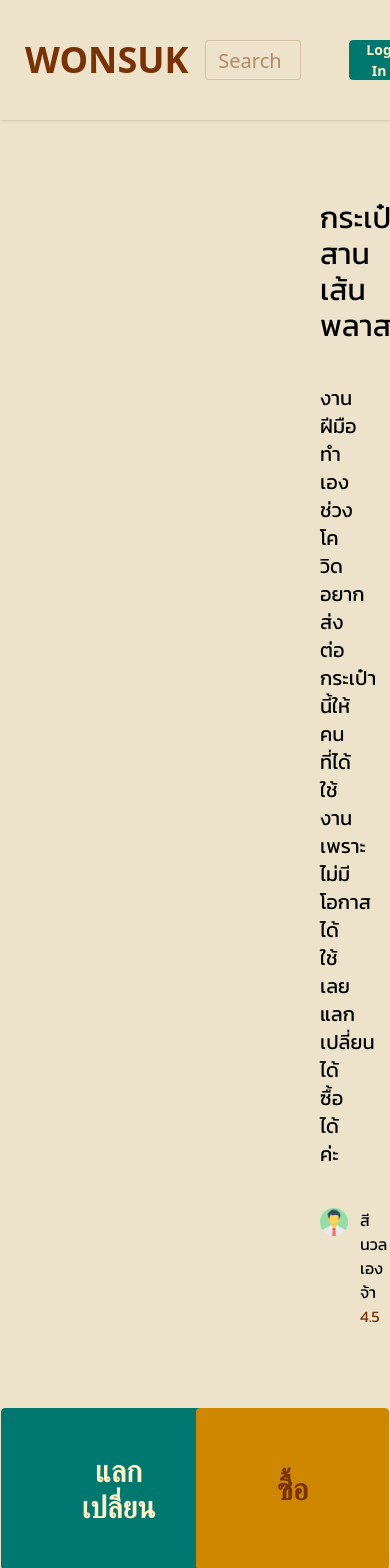
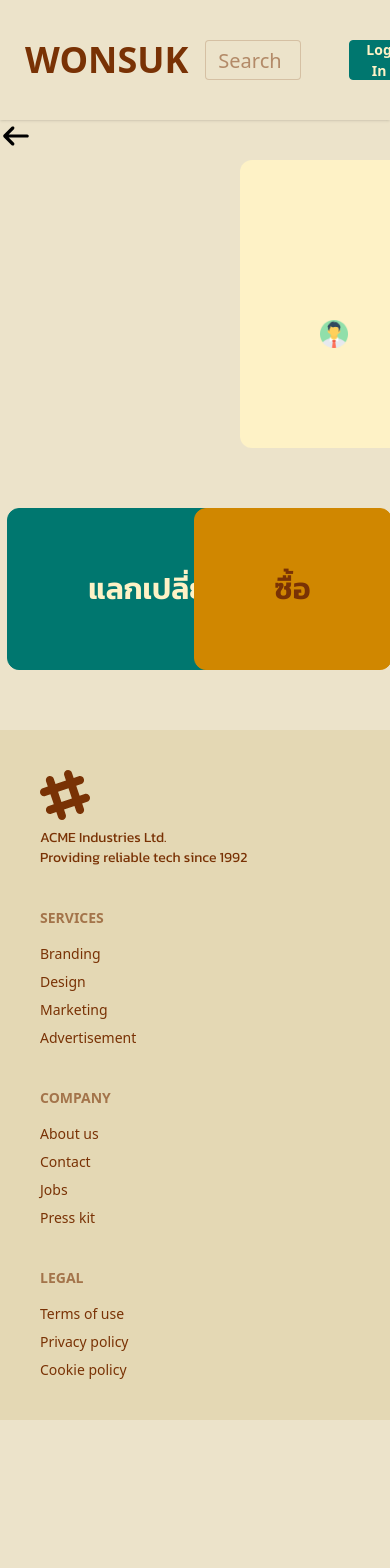
Before and after one commit to Jocrepe/Wonsuk-website, a Vue app: page /exchangeshop in a window 390 px wide. Shown: the top 1568 px of the page. After the commit the page ends 1420 px from the top, so only its background shows below. Built offline with nearby package versions, Linux system fonts and the light colour scheme.

Commit message:
update exchange

```diff
--- a/src/views/ExchangeView.vue
+++ b/src/views/ExchangeView.vue
@@ -3,6 +3,7 @@
 import UserLayout from '@/components/user/UserLayout.vue';
 
 import { useExchangeStore } from '@/stores/exchange';
+import { useContactStore } from '@/stores/contact';
 
 // swiper
 import { Swiper, SwiperSlide } from 'swiper/vue';
@@ -21,12 +22,17 @@ import { Navigation, Pagination } from 'swiper/modules';
 const modules = [Navigation, Pagination];
 
 const exchange = useExchangeStore()
+const contact = useContactStore()
+
+const addToContact = (exchange) => {
+  contact.addToitem(exchange)
+}
 
 </script>
 
 <template>
   <UserLayout>
-    <div class="w-full bg-[#91FF91]">
+    <div class="w-full bg-primary">
       <div class="flex ">
         <div class="w-1/2">
           <img src="@/assets/icon/exchange1.png" alt="">
@@ -37,7 +43,7 @@ const exchange = useExchangeStore()
               หน้าสินค้าแลกเปลี่ยน
             </p>
           </div>
-          <div class="w-full flex justify-center mt-15">
+          <div class="w-full flex justify-center mt-20">
             <label class="input text-2xl h-17 w-100">
               <svg class="h-[1em] opacity-50" xmlns="http://www.w3.org/2000/svg" viewBox="0 0 24 24">
                 <g stroke-linejoin="round" stroke-linecap="round" stroke-width="2.5" fill="none" stroke="currentColor">
@@ -68,7 +74,7 @@ const exchange = useExchangeStore()
         :modules="modules"
         class="mySwiper"
       >
-        <swiper-slide v-for="i in exchange.list"><img :src="i.imageUrl" alt="" class="cursor-pointer"></swiper-slide>
+        <swiper-slide v-for="i in exchange.list"><RouterLink to="/exchangeshop"><img :src="i.imageUrl" alt="" class="cursor-pointer" @click="addToContact(i)"></img></RouterLink></swiper-slide>
 
       </swiper>
 
--- a/src/views/ExchangeshopView.vue
+++ b/src/views/ExchangeshopView.vue
@@ -1,42 +1,50 @@
 <script setup>
 import UserLayout from '@/components/user/UserLayout.vue';
+import Back from '@/components/user/Back.vue';
 
+import { useContactStore } from '@/stores/contact';
+
+const contact = useContactStore()
 
 </script>
 
 <template>
   <UserLayout>
-    <div class="flex">
+    <RouterLink to="/exchange">
+      <div class="w-8 h-8 absolute cursor-pointer lg:[top:170px] lg:[left:50px] 2xl:[top:170px] 2xl:[left:350px]">
+        <Back></Back>
+      </div>
+    </RouterLink>
+
+    <div class="flex mt-10">
       <div class=" w-1/2 p-20 ml-20">
-        <img src="@/assets/icon/bag.png" alt="w-full">
+        <img :src="contact.item[0]?.imageUrl" alt="" class="w-full">
 
       </div>
-      <div class="flex flex-col w-1/2 p-20">
-        <div>
-          <p class="text-3xl text-center text-black">กระเป๋าสานเส้นพลาสติก</p>
-          <p class="text-xl text-black mt-10">งานฝีมือ ทำเองช่วงโควิด อยากส่งต่อกระเป๋านี้ให้คนที่ได้ใช้งาน
-            <br>เพราะไม่มีโอกาสได้ใช้เลย แลกเปลี่ยนได้ ซื้อได้ค่ะ
-          </p>
+      <div class="flex flex-col w-1/2 p-20 bg-warning-content rounded-xl">
+        <div class="">
+          <p class="text-3xl text-center text-black">{{ contact.item[0]?.name }}</p>
+          <p class="text-xl text-black mt-10 text-center">{{ contact.item[0]?.about }}</p>
         </div>
         <div class="flex mt-10">
           <img src="@/assets/icon/man.png" alt="" class="w-7 h-7">
-          <p class="ml-3 text-black">สีนวล เองจ้า</p>
+          <p class="ml-3 text-black">{{ contact.item[0]?.seller }}</p>
         </div>
         <div class="flex ml-10">
-          <p class=" ">
-            4.5
+          <p class="">
+            {{ contact.item[0]?.reviewscore }}
           </p>
           <img src="@/assets/icon/star.png" alt="" class="w-5 h-5 ml-3">
         </div>
 
       </div>
     </div>
-    <div class="flex justify-center mb-15">
-      <div class="w-1/2 ">
-        <button class="btn btn-success p-20 text-3xl ">แลกเปลี่ยน</button>
+    <div class="flex w-full justify-center mb-15 mt-15">
+      <div class="flex w-1/2 justify-center">
+        <button class="btn btn-success p-20 text-3xl ml-30 rounded-xl"><p>แลกเปลี่ยน</p></button>
       </div>
-      <div class="">
-        <button class="btn btn-accent p-20 text-3xl ">ซื้อ</button>
+      <div class="w-1/2 flex justify-center">
+        <button class="btn btn-accent p-20 text-3xl rounded-xl"><p>ซื้อ</p></button>
       </div>
 
     </div>
--- a/src/views/ReportfixView.vue
+++ b/src/views/ReportfixView.vue
@@ -1,5 +1,6 @@
 <script setup>
 import UserLayout from '@/components/user/UserLayout.vue';
+import Back from '@/components/user/Back.vue';
 
 import { ref } from 'vue';
 
@@ -23,13 +24,18 @@ const send = () => {
 
 <template>
   <UserLayout>
+    <RouterLink to="/repair">
+      <div class="w-8 h-8 absolute cursor-pointer lg:[top:170px] lg:[left:50px] 2xl:[top:170px] 2xl:[left:350px]">
+        <Back></Back>
+      </div>
+    </RouterLink>
     <div class="mt-10">
       <p class="text-black text-5xl text-center">
         แจ้งของที่อยากซ่อม
       </p>
 
     </div>
-    <div class="w-full h-170 mt-10 mb-20">
+    <div class="w-full h-170 mt-10 mb-20 lg:mx-5 2xl:mx-10">
 
         <!-- กล่องข้อความ -->
         <div class="flex-1 overflow-y-auto mb-4 space-y-2 p-4 bg-base-200 rounded-xl h-full">
```
